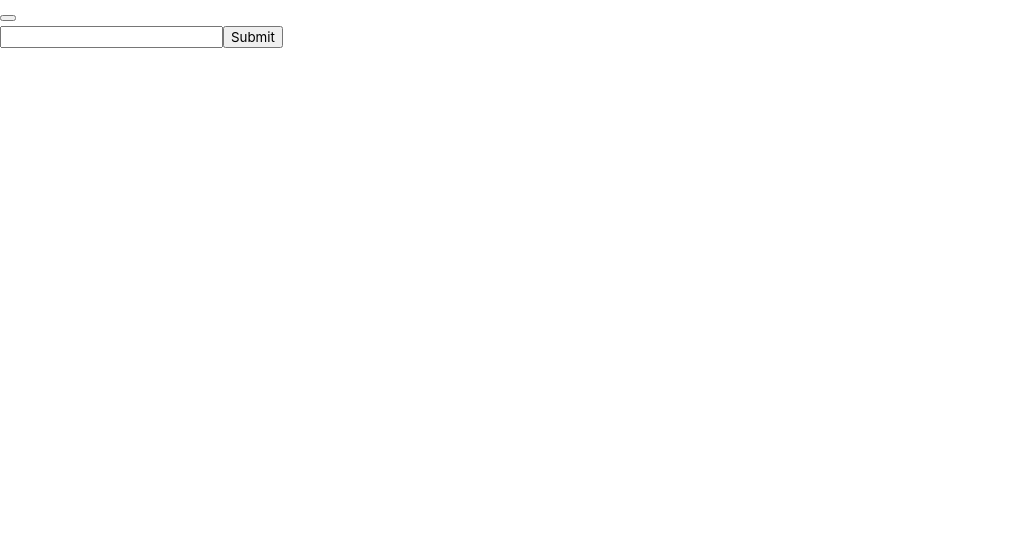
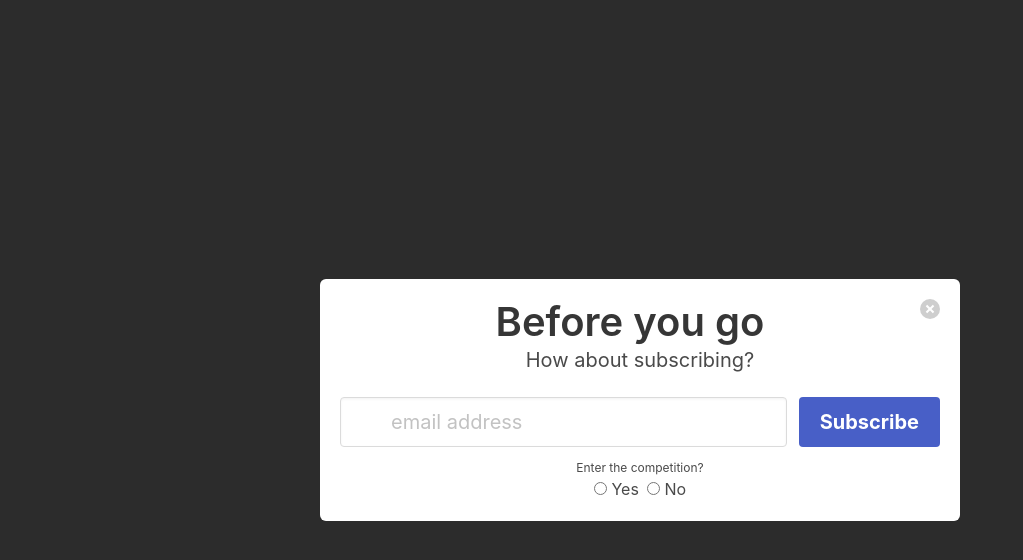
Before and after one commit to sushilparajuli/vue-test-starter, a Vue app: page / in a window 1280 px wide. Shown: the top 560 px of the page, without its empty margins (0-1023 px from the left). Built offline with nearby package versions, Linux system fonts and the light colour scheme.

Commit message:
testing form fields with mocking post

```diff
--- a/src/components/Form.vue
+++ b/src/components/Form.vue
@@ -1,19 +1,66 @@
 <template>
-    <form name="email-form" @submit="onSubmit">
-        <input type="email" v-model="email" />
-        <button type="submit">Submit </button>
-    </form>
+  <form name="email-form" @submit.prevent="onSubmit">
+    <h2 class="title is-2 has-text-centered">Before you go</h2>
+    <p class="subtitle is-5 has-text-centered">How about subscribing?</p>
+    <div class="field is-grouped">
+      <div class="control has-icons-left is-expanded">
+        <input
+          type="email"
+          v-model="email"
+          class="input is-medium is-flat"
+          placeholder="email address"
+          required="true"
+          />
+        <span class="icon is-small is-left">
+          <i class="fas fa-envelope"></i>
+        </span>
+      </div>
+      <div class="control">
+        <button
+          type="submit"
+          name="email-form"
+          class="button is-medium is-link">
+        <strong>Subscribe</strong>
+        </button>
+      </div>
+    </div>
+    <div class="field">
+      <div class="control has-text-centered">
+        <p class="help has-text-centered">Enter the competition?</p>
+        <label class="radio">
+        <input
+          v-model="enterCompetition"
+          value="yes"
+          type="radio"
+          name="enterCompetition"
+          />
+        Yes
+        </label>
+        <label class="radio">
+        <input
+          v-model="enterCompetition"
+          value="no"
+          type="radio"
+          name="enterCompetition"
+          />
+        No
+        </label>
+      </div>
+    </div>
+  </form>
 </template>
 
 <script>
 export default {
     data: () => ({
-        email: null
+        email: null,
+        enterCompetition: true
     }),
     methods: {
         onSubmit (event) {
             this.axios.post('http://demo7437963.mockable.io/validate', {
-            email: this.email
+            email: this.email,
+            enterCompetition: this.enterCompetition === 'yes'
         })
         this.$emit('form-submitted')
         }
--- a/src/components/Modal.vue
+++ b/src/components/Modal.vue
@@ -1,8 +1,16 @@
 <template>
-    <div>
-        <button @click="$emit('close-modal')" />
-        <slot/>
+  <div class="modal is-active">
+    <div class="modal-background"></div>
+    <div class="modal-content">
+      <div class="box">
+        <button
+          class="delete is-pulled-right"
+          @click="$emit('close-modal')"
+        />
+        <slot />
+      </div>
     </div>
+  </div>
 </template>
 
 <script>
```
Also changed, not shown: 1 other file (tests, documents, lock files or other folders).
